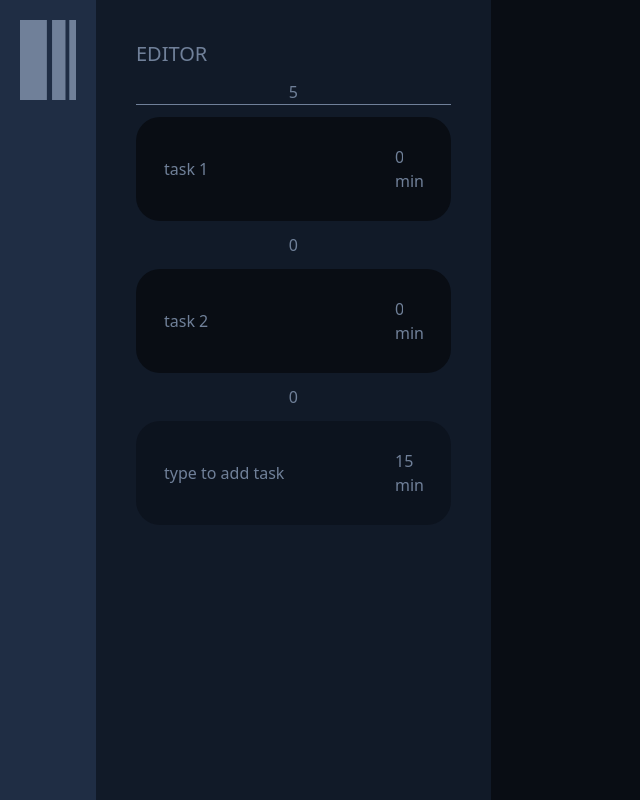
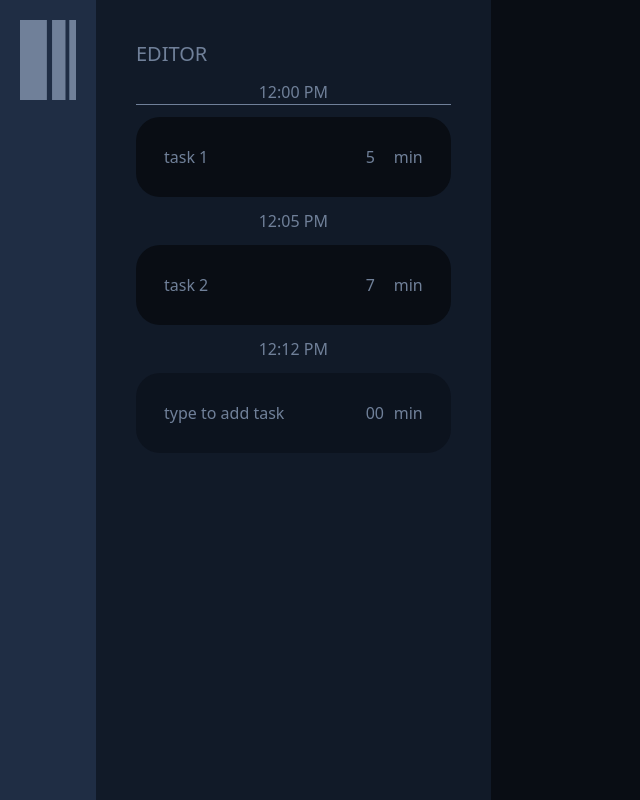
Before and after one commit to poloman719/svelte-scheduler, a SvelteKit app: page / in a window 1280 px wide. Shown: the whole page, without its empty margins (0-640 px from the left). Built offline with nearby package versions, Linux system fonts and the light colour scheme.

Commit message:
made working times and adding of tasks

```diff
--- a/src/app.css
+++ b/src/app.css
@@ -1,3 +1,15 @@
 @tailwind base;
 @tailwind components;
 @tailwind utilities;
+
+input::-webkit-inner-spin-button,
+input::-webkit-outer-spin-button {
+	-webkit-appearance: none;
+	-moz-appearance: none;
+	appearance: none;
+	margin: 0;
+}
+
+input {
+  background-color: transparent;
+}
--- a/src/routes/Editor.svelte
+++ b/src/routes/Editor.svelte
@@ -2,37 +2,70 @@
 	// @ts-nocheck
 
 	import Task from './Task.svelte';
+	import Time from './Time.svelte';
 	let tasks = [
 		{ text: 'task 1', duration: 5 },
 		{ text: 'task 2', duration: 7 }
 	];
-	console.log(tasks);
-	let initTime = 5;
-	let taskToAdd = 'type to add task';
-	$: times = [initTime];
+	let initTime;
+	let taskToAdd = '';
+	let durationToAdd = '';
+	let times;
+	let initHour = 12;
+	let initMinute = 0;
 	$: {
+		const date = new Date();
+		date.setHours(initHour)
+		date.setMinutes(initMinute)
+		date.setSeconds(0)
+		date.setMilliseconds(0)
+		initTime = date.getTime();
+	}
+	$: {
+		times = [initTime];
 		for (let i = 0; i < tasks.length; i++) {
-			times.push(times[i] + tasks[i].duration);
+			times.push(times[i] + tasks[i].duration * 60 * 1000);
+			times = times;
 		}
 	}
 
-	const onAddTask = () => {};
+	const onAddTask = (e) => {
+		if (e.code == 'Enter' && taskToAdd && durationToAdd) {
+			tasks = [...tasks, { text: taskToAdd, duration: parseInt(durationToAdd) }];
+			taskToAdd = '';
+			durationToAdd = '';
+		}
+	};
 </script>
 
 <div class="bg-main-300 w-1/3 p-10 flex flex-col gap-3">
 	<div class="text-xl">EDITOR</div>
-	<div class="text-center border-b border-main-50">{initTime}</div>
+	<div class="text-center border-b border-main-50"><Time hour={initHour} minute={initMinute}/></div>
 	{#each tasks as task, i (i)}
 		<Task
 			text={task.text}
 			duration={task.duration}
-			time={task.time}
-			onTimeChange={(e) => (tasks[i].time = e.target.value)}
+			time={times[i + 1]}
+			onDurationChange={(e) => (tasks[i].duration = e.target.value)}
 			onTextChange={(e) => (tasks[i].text = e.target.value)}
 		/>
 	{/each}
-	<div class="rounded-3xl bg-main-500 p-7 flex justify-between bg-opacity-50">
-		<input type="text" class="outline-none bg-main-500 bg-opacity-0" bind:value={taskToAdd} />
-		<div>15 min</div>
+	<div class="rounded-3xl bg-main-500 p-7 flex justify-between bg-opacity-50 gap-2">
+		<input
+			type="text"
+			class="outline-none bg-opacity-0 placeholder-main-50 w-3/4"
+			placeholder="type to add task"
+			bind:value={taskToAdd}
+		/>
+		<input
+			type="number"
+			class="outline-none w-5 placeholder-main-50"
+			placeholder="00"
+			bind:value={durationToAdd}
+			on:change={(e) => {
+				if (e.target.value > 60) e.preventDefault();
+			}}
+			on:keypress={onAddTask}
+		/> min
 	</div>
 </div>
--- a/src/routes/Task.svelte
+++ b/src/routes/Task.svelte
@@ -1,20 +1,29 @@
 <script>
+// @ts-nocheck
+
+	import Time from "./Time.svelte";
+
 	export let text = '';
 	export let duration = 0;
 	export let time = 0;
 	export let onTextChange;
-	export let onTimeChange;
+	export let onDurationChange;
+	let hour;
+	let minute;
+	$: {
+		const date = new Date(time);
+		hour = date.getHours();
+		minute = date.getMinutes();
+	}
 </script>
 
-<div class="rounded-3xl bg-main-500 p-7 flex justify-between">
-	<input type="text" class="outline-none bg-main-500" bind:value={text} on:change={onTextChange} />
-	<div>
-		<input
-			type="text"
-			class="outline-none bg-main-500 w-2"
-			bind:value={time}
-			on:change={onTimeChange}
-		/> min
-	</div>
+<div class="rounded-3xl bg-main-500 p-7 flex justify-between gap-2">
+	<input type="text" class="outline-none w-3/4" bind:value={text} on:change={onTextChange} />
+	<input
+		type="text"
+		class="outline-none w-5"
+		bind:value={duration}
+		on:change={onDurationChange}
+	/> min
 </div>
-<div class="text-center">{time}</div>
+<div class="text-center"><Time hour={hour} minute={minute}/></div>
--- /dev/null
+++ b/src/routes/Time.svelte
@@ -0,0 +1,6 @@
+<script>
+  export let hour;
+  export let minute;
+</script>
+
+{hour > 12 ? hour - 12 : hour}:{minute > 9 ? minute : `0${minute}`} {hour >= 12 ? "PM": "AM"}
```
